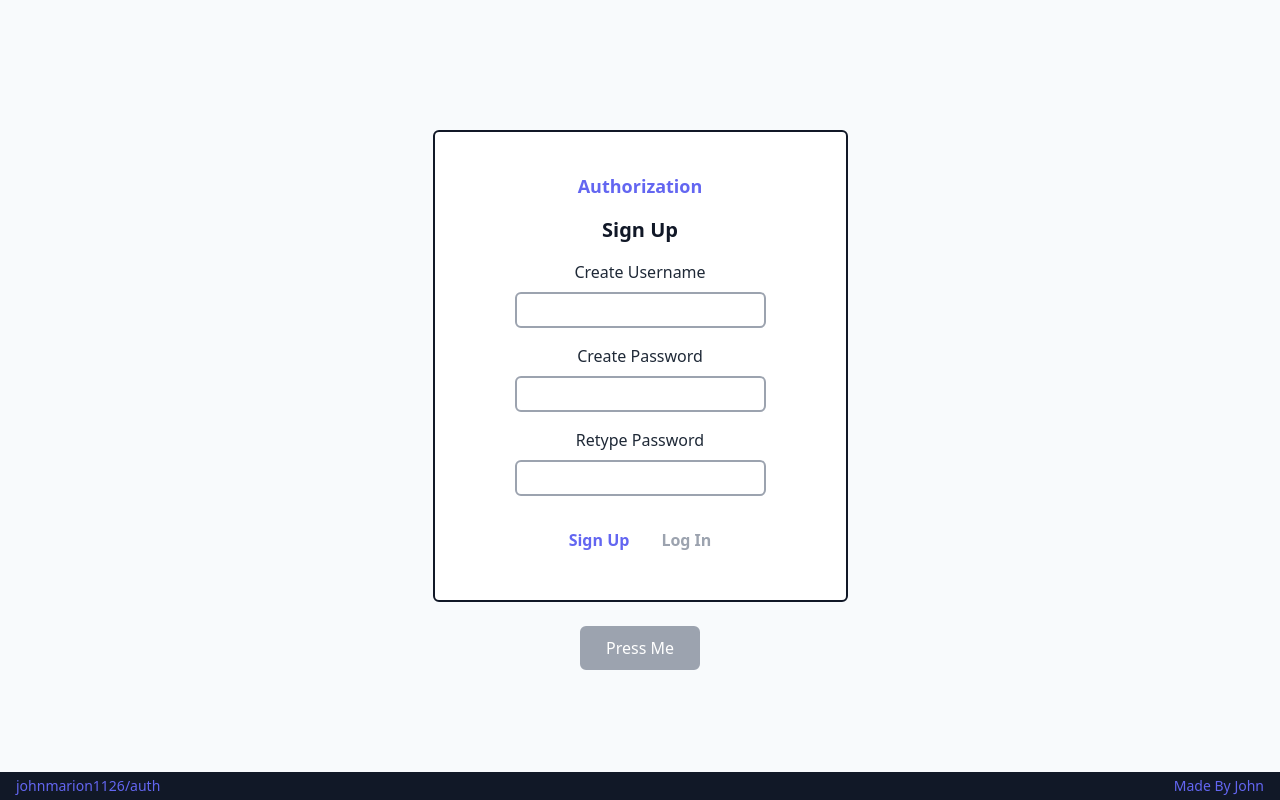
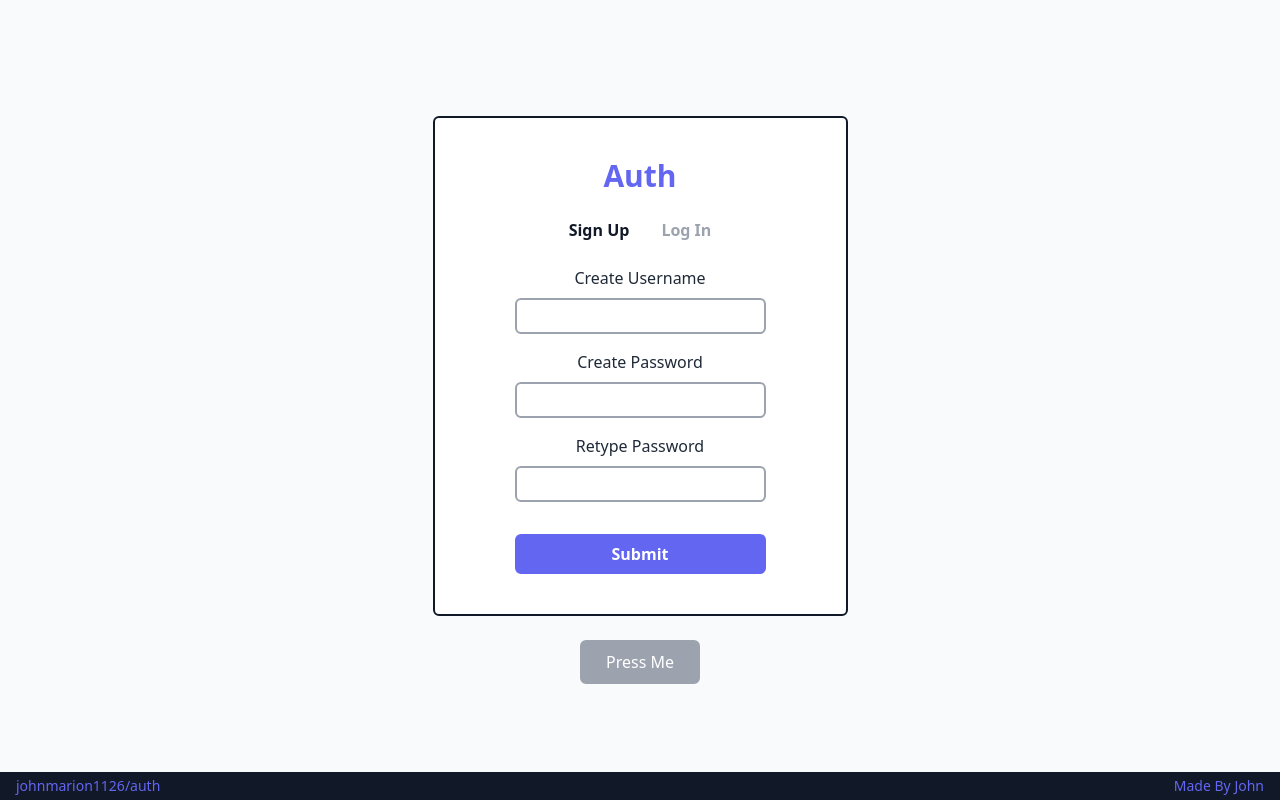
Before and after one commit to johnmarion1126/auth, a React (Create React App) app in the folder frontend/: page / in a window 1280 px wide. Built offline with nearby package versions, Linux system fonts and the light colour scheme.

Commit message:
Add submit button

```diff
--- a/frontend/src/components/UserForm/LogInForm.js
+++ b/frontend/src/components/UserForm/LogInForm.js
@@ -46,7 +46,6 @@ const LogInForm = ({ username, password }) => {
   };
   return (
     <div>
-      <h1 className="text-xl font-bold text-gray-900">Log In</h1>
       <form>
         <div className="m-2 mt-4 text-gray-800">Username</div>
         <input
@@ -62,11 +61,12 @@ const LogInForm = ({ username, password }) => {
           onChange={password.onChange}
           className={!isPasswordEmpty ? 'border-solid border-gray-400 border-2 p-1 px-2 rounded-md outline-indigo-500' : 'border-solid border-red-400 border-2 p-1 px-2 rounded-md outline-red-400'}
         />
-        { isUsernameEmpty || isPasswordEmpty ? <div className="text-red-400 mt-4">All fields must be filled</div> : null}
-        { isWrongInfo ? <div className="text-red-400 mt-4">Wrong credentials</div> : null}
+        { isUsernameEmpty || isPasswordEmpty ? <div className="text-red-400 mt-6">All fields must be filled</div> : null}
+        { isWrongInfo ? <div className="text-red-400 mt-6">Wrong credentials</div> : null}
+        <div className="h-8" />
         <input
           type="submit"
-          className="absolute top-0 invisible"
+          className="bg-indigo-500 w-[100%] p-2 rounded-md text-white font-semibold hover:cursor-pointer hover:opacity-70"
           onClick={handleSubmit}
         />
       </form>
--- a/frontend/src/components/UserForm/SignUp.js
+++ b/frontend/src/components/UserForm/SignUp.js
@@ -65,7 +65,6 @@ const SignUpForm = ({ username, password }) => {
 
   return (
     <div>
-      <h1 className="text-xl font-bold text-gray-900">Sign Up</h1>
       <form>
         <div className="m-2 mt-4 text-gray-800 focus:border-gray-900" required>Create Username</div>
         <input
@@ -88,14 +87,15 @@ const SignUpForm = ({ username, password }) => {
           onChange={retypePassword.onChange}
           className={!isRetypePasswordEmpty ? 'border-solid border-gray-400 border-2 p-1 px-2 rounded-md outline-indigo-500' : 'border-solid border-red-400 border-2 p-1 px-2 rounded-md outline-red-400'}
         />
+        { isUsernameEmpty || isPasswordEmpty || isRetypePasswordEmpty ? <div className="text-red-400 mt-6">All fields must be filled</div> : null }
+        { !isUsernameEmpty && !isPasswordEmpty && !isRetypePasswordEmpty && password.value !== retypePassword.value ? <div className="text-red-400 mt-6">Passwords must match</div> : null }
+        { !isUsernameTaken ? null : <div className="text-red-400 mt-6">Username is taken</div>}
+        <div className="h-8" />
         <input
           type="submit"
-          className="absolute top-0 invisible"
+          className="bg-indigo-500 w-[100%] p-2 rounded-md text-white font-semibold hover:cursor-pointer hover:opacity-70"
           onClick={handleSumbit}
         />
-        { isUsernameEmpty || isPasswordEmpty || isRetypePasswordEmpty ? <div className="text-red-400 mt-4">All fields must be filled</div> : null }
-        { !isUsernameEmpty && !isPasswordEmpty && !isRetypePasswordEmpty && password.value !== retypePassword.value ? <div className="text-red-400 mt-4">Passwords must match</div> : null }
-        { !isUsernameTaken ? null : <div className="text-red-400 mt-4">Username is taken</div>}
       </form>
     </div>
 
--- a/frontend/src/components/UserForm/UserForm.js
+++ b/frontend/src/components/UserForm/UserForm.js
@@ -11,16 +11,16 @@ const UserForm = () => {
 
   return (
     <>
-      <h1 className="text-lg mb-4 text-indigo-500 font-bold">Authorization</h1>
+      <h1 className="text-3xl mb-4 text-indigo-500 font-bold">Auth</h1>
+      <div>
+        <button className={isNewUser === 'SignUp' ? 'm-2  mx-4 font-semibold hover:opacity-70 text-gray-900' : 'm-2 mx-4 font-semibold hover:opacity-70 text-gray-400'} type="button" onClick={() => { setIsNewUser('SignUp'); }}>Sign Up</button>
+        <button className={isNewUser === 'LogIn' ? 'm-2 mx-4 font-semibold hover:opacity-70 text-gray-900' : 'm-2 mx-4 font-semibold hover:opacity-70 text-gray-400'} type="button" onClick={() => { setIsNewUser('LogIn'); }}>Log In</button>
+      </div>
       {
         isNewUser === 'LogIn'
           ? <LogInForm username={username} password={password} />
           : <SignUpForm username={username} password={password} />
       }
-      <div className="mt-6">
-        <button className={isNewUser === 'SignUp' ? 'm-2  mx-4 font-semibold hover:opacity-70 text-indigo-500' : 'm-2 mx-4 font-semibold hover:opacity-70 text-gray-400'} type="button" onClick={() => { setIsNewUser('SignUp'); }}>Sign Up</button>
-        <button className={isNewUser === 'LogIn' ? 'm-2 mx-4 font-semibold hover:opacity-70 text-indigo-500' : 'm-2 mx-4 font-semibold hover:opacity-70 text-gray-400'} type="button" onClick={() => { setIsNewUser('LogIn'); }}>Log In</button>
-      </div>
     </>
   );
 };
```
